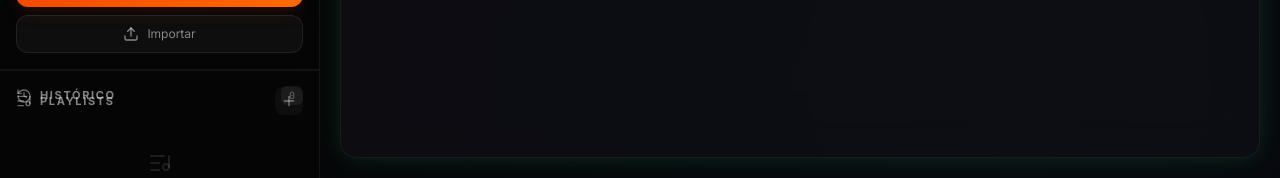
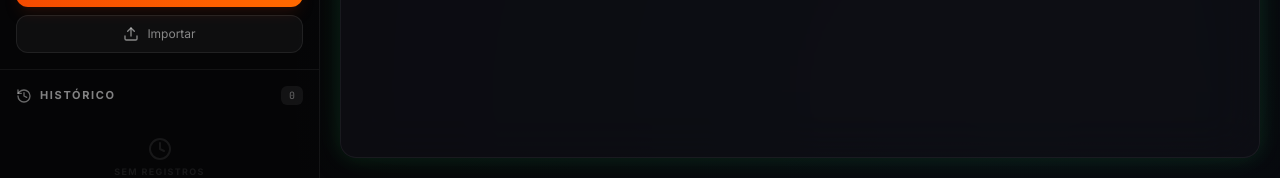
Before and after one commit to startingprobr-bot/carsound, a Next.js app: page / in a window 1280 px wide. Shown: the part 635-813 px from the top of the page. Built offline with nearby package versions, Linux system fonts and the light colour scheme.

Commit message:
fix: history clean list layout + playlists not overlapping

```diff
--- a/app/page.tsx
+++ b/app/page.tsx
@@ -1085,63 +1085,66 @@ export default function SoundTruckTTS() {
           </div>
 
           {/* === HISTORY === */}
-          <div className="flex-1 flex flex-col min-h-0 border-b border-white/[0.06]">
-            <div className="p-4 pb-2 flex items-center justify-between">
+          <div className="flex flex-col border-b border-white/[0.06]" style={{ maxHeight: '40vh' }}>
+            <div className="p-4 pb-2 flex items-center justify-between shrink-0">
               <div className="flex items-center gap-2">
                 <History className="w-4 h-4 text-white/40" />
                 <h2 className="text-[11px] font-bold uppercase tracking-[0.15em] text-white/50">Histórico</h2>
               </div>
               <span className="text-[10px] bg-white/[0.06] rounded-md px-2 py-0.5 text-white/35 font-mono">{history.length}</span>
             </div>
-            <div className="flex-1 overflow-y-auto px-4 pb-4 space-y-2 custom-scrollbar">
+            <div className="flex-1 overflow-y-auto px-4 pb-3 custom-scrollbar">
               <AnimatePresence initial={false}>
                 {history.map((item) => (
                   <motion.div key={item.id}
                     initial={{ opacity: 0, x: -20 }} animate={{ opacity: 1, x: 0 }} exit={{ opacity: 0, x: -20 }}
-                    className="bg-white/[0.04] border border-white/[0.08] rounded-xl p-3 group hover:border-orange-500/25 interactive">
-                    <p className="text-xs text-white/80 line-clamp-2 mb-2 italic">&quot;{item.text}&quot;</p>
-                    <div className="flex items-center justify-between">
-                      <div className="flex items-center gap-2">
-                        <span className="text-[9px] uppercase bg-white/[0.06] rounded px-1.5 py-0.5 text-white/40 font-mono">{item.voice}</span>
-                        <span className="text-[9px] text-white/20 font-mono">{new Date(item.timestamp).toLocaleTimeString()}</span>
-                      </div>
-                      <div className="flex items-center gap-1 opacity-0 group-hover:opacity-100 interactive">
+                    className="flex items-center gap-2 py-2 border-b border-white/[0.04] last:border-0 group">
+                    {/* Play button always visible */}
                     <button onClick={() => playHistoryItem(item)} title="Reproduzir"
-                          className="p-1.5 hover:bg-orange-500/20 rounded-lg text-white/40 hover:text-orange-400 interactive">
-                          <Play className="w-3.5 h-3.5" />
-                        </button>
+                      className="shrink-0 w-7 h-7 flex items-center justify-center rounded-lg bg-orange-500/10 text-orange-400/70 hover:bg-orange-500/20 hover:text-orange-400 interactive">
+                      <Play className="w-3 h-3 fill-current" />
+                    </button>
+                    {/* Text + meta */}
+                    <div className="flex-1 min-w-0">
+                      <p className="text-[11px] text-white/80 truncate">{item.text}</p>
+                      <div className="flex items-center gap-2 mt-0.5">
+                        <span className="text-[8px] text-white/30 font-mono">{item.voice}</span>
+                        <span className="text-[8px] text-white/15 font-mono">{new Date(item.timestamp).toLocaleTimeString()}</span>
+                      </div>
+                    </div>
+                    {/* Actions */}
+                    <div className="flex items-center gap-0.5 shrink-0 opacity-0 group-hover:opacity-100 interactive">
                       {playlists.length > 0 && (
-                          <select className="bg-white/[0.06] text-[9px] text-white/40 rounded px-1 py-1 cursor-pointer focus:outline-none"
+                        <select className="bg-white/[0.06] text-[8px] text-white/40 rounded px-1 py-0.5 cursor-pointer focus:outline-none"
                           defaultValue="" onChange={(e) => { if (e.target.value) { addToPlaylist(e.target.value, item.id); e.target.value = ''; } }}>
-                            <option value="" disabled>+ Playlist</option>
+                          <option value="" disabled>+PL</option>
                           {playlists.map(p => (<option key={p.id} value={p.id}>{p.name}</option>))}
                         </select>
                       )}
                       <button onClick={() => downloadAudio(item)} title="Download"
-                          className="p-1.5 hover:bg-white/[0.08] rounded-lg text-white/40 hover:text-white/70 interactive">
-                          <Download className="w-3.5 h-3.5" />
+                        className="p-1 hover:bg-white/[0.08] rounded text-white/30 hover:text-white/60 interactive">
+                        <Download className="w-3 h-3" />
                       </button>
                       <button onClick={() => deleteHistoryItem(item.id)} title="Excluir"
-                          className="p-1.5 hover:bg-red-500/20 rounded-lg text-white/40 hover:text-red-400 interactive">
-                          <Trash2 className="w-3.5 h-3.5" />
-                        </button>
-                      </div>
+                        className="p-1 hover:bg-red-500/20 rounded text-white/30 hover:text-red-400 interactive">
+                        <Trash2 className="w-3 h-3" />
+                      </button>
                     </div>
                   </motion.div>
                 ))}
               </AnimatePresence>
               {history.length === 0 && (
-                <div className="flex flex-col items-center justify-center text-white/[0.08] py-8">
-                  <Clock className="w-8 h-8 mb-2" />
-                  <p className="text-[10px] uppercase tracking-[0.15em] font-bold">Sem registros</p>
+                <div className="flex flex-col items-center justify-center text-white/[0.08] py-6">
+                  <Clock className="w-6 h-6 mb-1" />
+                  <p className="text-[9px] uppercase tracking-[0.15em] font-bold">Sem registros</p>
                 </div>
               )}
             </div>
           </div>
 
           {/* === PLAYLISTS === */}
-          <div className="p-4">
-            <div className="flex items-center justify-between mb-3">
+          <div className="flex flex-col" style={{ maxHeight: '35vh' }}>
+            <div className="p-4 pb-2 flex items-center justify-between shrink-0">
               <div className="flex items-center gap-2">
                 <ListMusic className="w-4 h-4 text-white/40" />
                 <h2 className="text-[11px] font-bold uppercase tracking-[0.15em] text-white/50">Playlists</h2>
@@ -1151,6 +1154,7 @@ export default function SoundTruckTTS() {
               </button>
             </div>
 
+            <div className="flex-1 overflow-y-auto px-4 pb-4 custom-scrollbar">
             {showNewPlaylist && (
               <div className="flex gap-2 mb-3">
                 <input value={newPlaylistName} onChange={(e) => setNewPlaylistName(e.target.value)}
@@ -1161,7 +1165,7 @@ export default function SoundTruckTTS() {
               </div>
             )}
 
-            <div className="space-y-2 max-h-[250px] overflow-y-auto custom-scrollbar">
+            <div className="space-y-2">
               {playlists.map((pl) => (
                 <div key={pl.id}
                   className={`bg-white/[0.04] border rounded-xl p-3 interactive ${activePlaylist === pl.id ? 'border-orange-500/30 bg-orange-500/[0.06]' : 'border-white/[0.08] hover:border-white/[0.12]'}`}>
@@ -1204,6 +1208,7 @@ export default function SoundTruckTTS() {
                   <p className="text-[10px] uppercase tracking-[0.15em] font-bold">Sem playlists</p>
                 </div>
               )}
+            </div>
             </div>
           </div>
         </aside>
```
Lines whose indentation alone changed are shown as unchanged.
